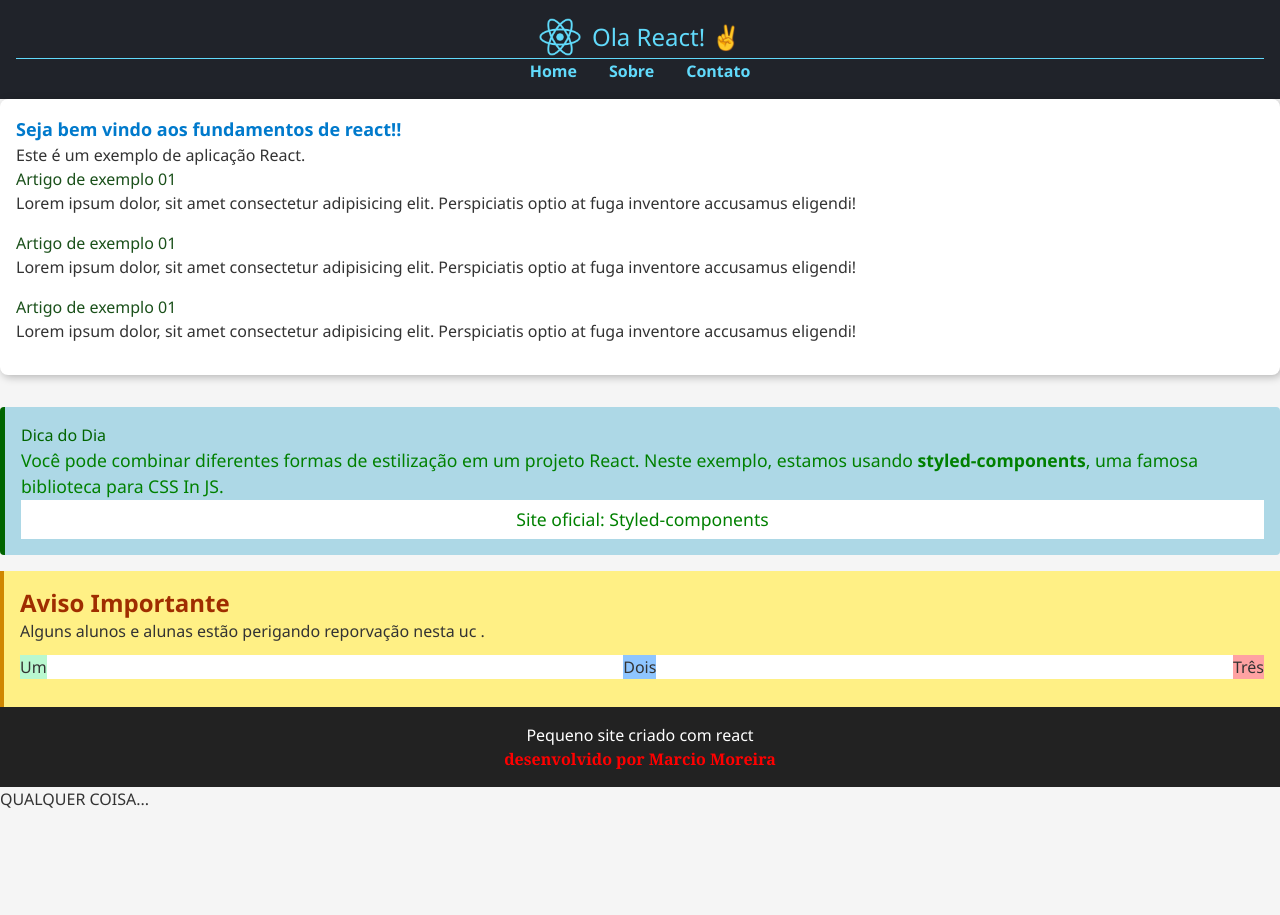
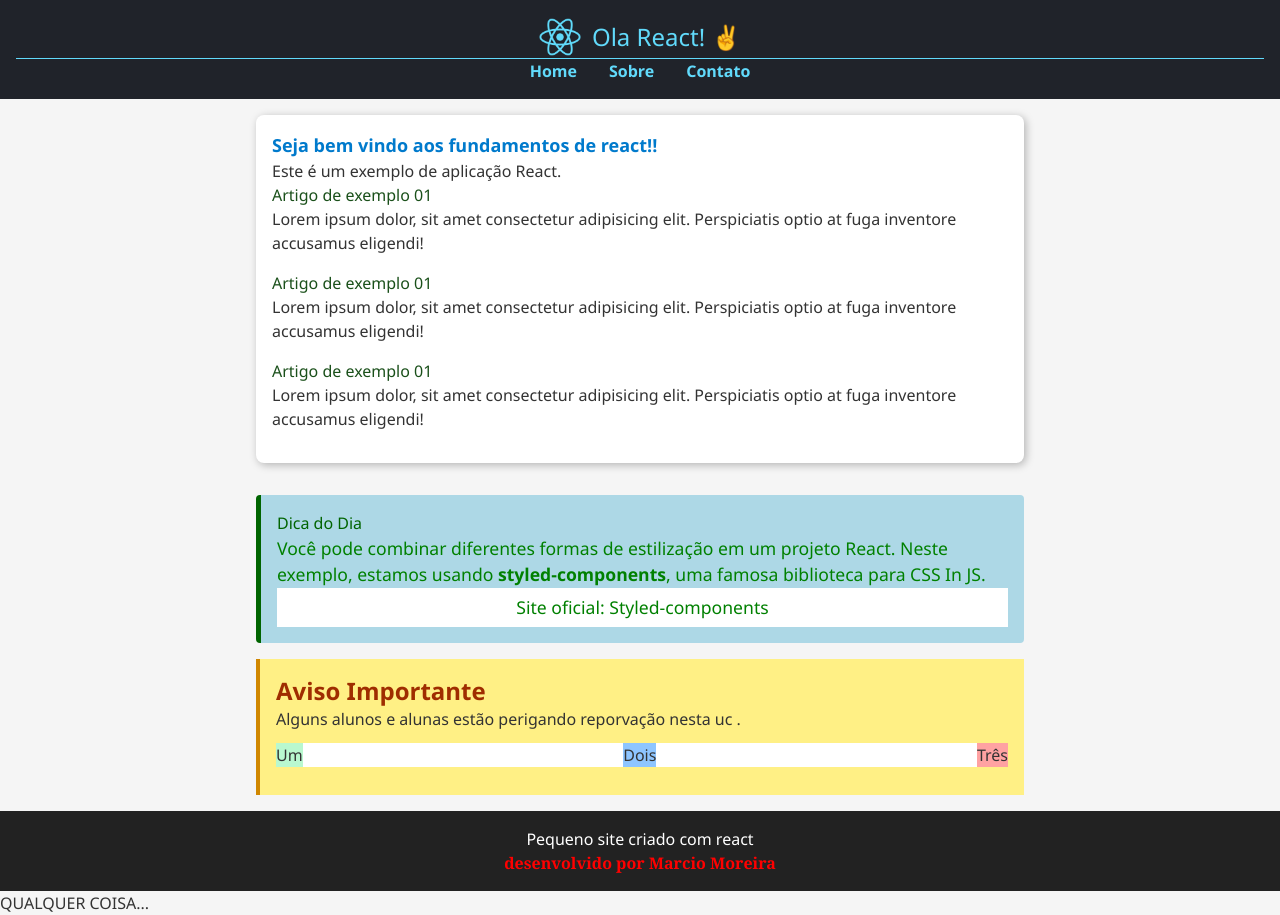
Before and after one commit to Moreira-Marcio/react-fundamentos, a React (Vite) app: page / in a window 1280 px wide. Before the commit the page ends 811 px from the top, so only its background shows below. Built offline with nearby package versions, Linux system fonts and the light colour scheme.

Commit message:
atualiza conteudo

```diff
--- a/src/components/Conteudo/Conteudo.tsx
+++ b/src/components/Conteudo/Conteudo.tsx
@@ -5,7 +5,7 @@ import AvisoImportante from "./AvisoImportante/AvisoImportante";
 
 export default function Conteudo() {
   return (
-    <main>
+    <main className={estilos.conteudo}>
       <section
         className={`${estilos.principal} ${estilos.arredondada} ${estilos.sombra}`}
       >
```
